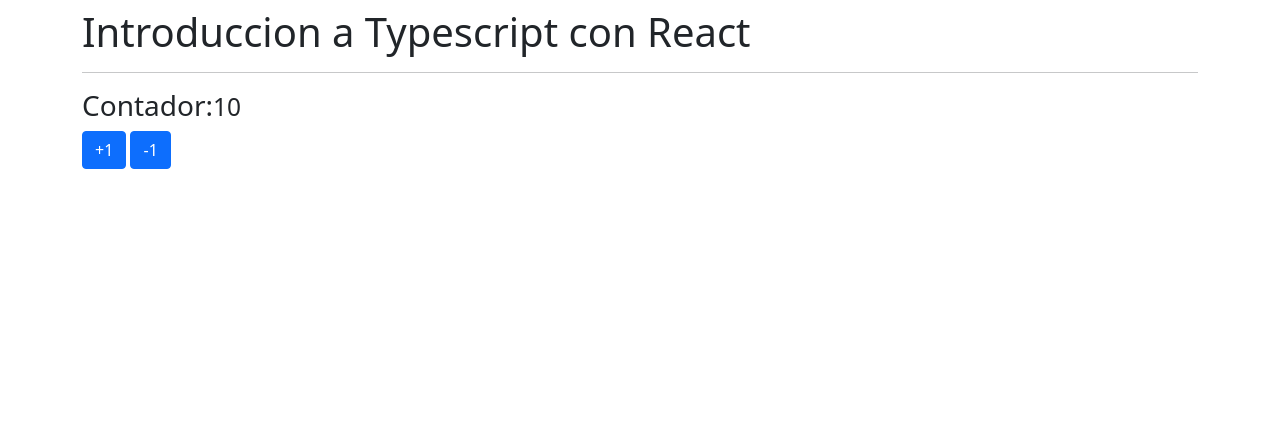
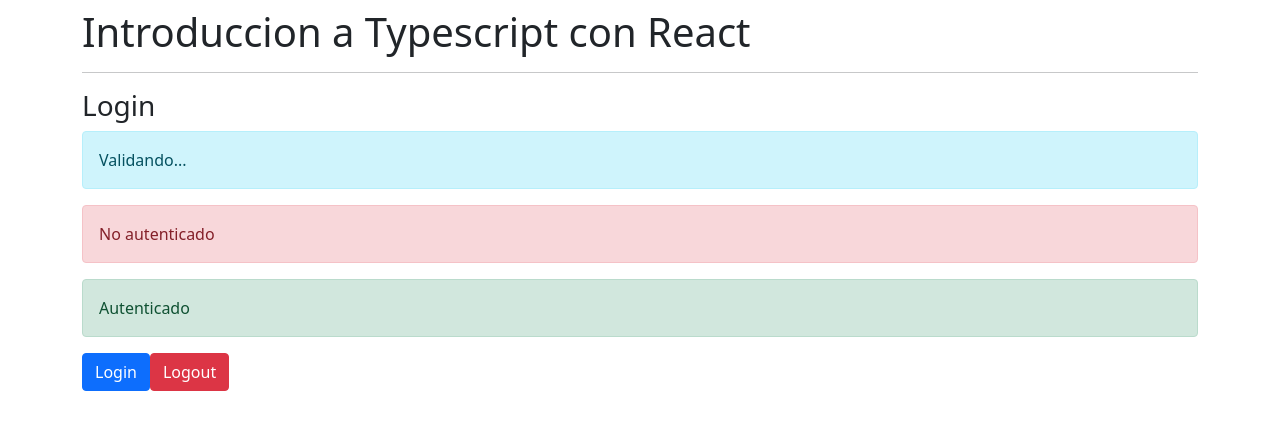
Before and after one commit to Damian-16/React-Native-TS, a React (Create React App) app: page / in a window 1280 px wide. Shown: the top 430 px of the page. Built offline with nearby package versions, Linux system fonts and the light colour scheme.

Commit message:
se agrego login y sus validaciones

```diff
--- a/src/App.tsx
+++ b/src/App.tsx
@@ -1,6 +1,7 @@
 import React from 'react'
+import { Login } from './components/Login'
 // import { Contador } from './components/Contador'
-import { ContadorConHook } from './components/ContadorConHook'
+//import { ContadorConHook } from './components/ContadorConHook'
 // import { Funciones } from './typescript/Funciones'
 // import { ObjetosLiterales } from './typescript/ObjetosLiterales'
 // import { TiposBasicos } from './typescript/TiposBasicos'
@@ -14,7 +15,8 @@
       {/* <ObjetosLiterales/> */}
       {/* <Funciones/> */}
       {/* <Contador/> */}
-      <ContadorConHook/>
+      {/* <ContadorConHook/> */}
+      <Login></Login>
     </div>
   )
 }
--- /dev/null
+++ b/src/components/Login.tsx
@@ -0,0 +1,26 @@
+import {useReducer} from 'react'
+
+export const Login = () => {
+    // const [state, dispatch] = useReducer(reducer, initialState, init)
+    return (
+        <>
+        <h3>Login</h3>
+        <div className="alert alert-info">
+            Validando...
+        </div>
+        <div className="alert alert-danger">
+            No autenticado
+        </div>
+        <div className="alert alert-success">
+            Autenticado
+        </div>
+        <button
+        className="btn btn-primary">Login
+        </button>
+        <button
+        className="btn btn-danger">Logout
+        </button>
+
+        </>
+    )
+}
```
